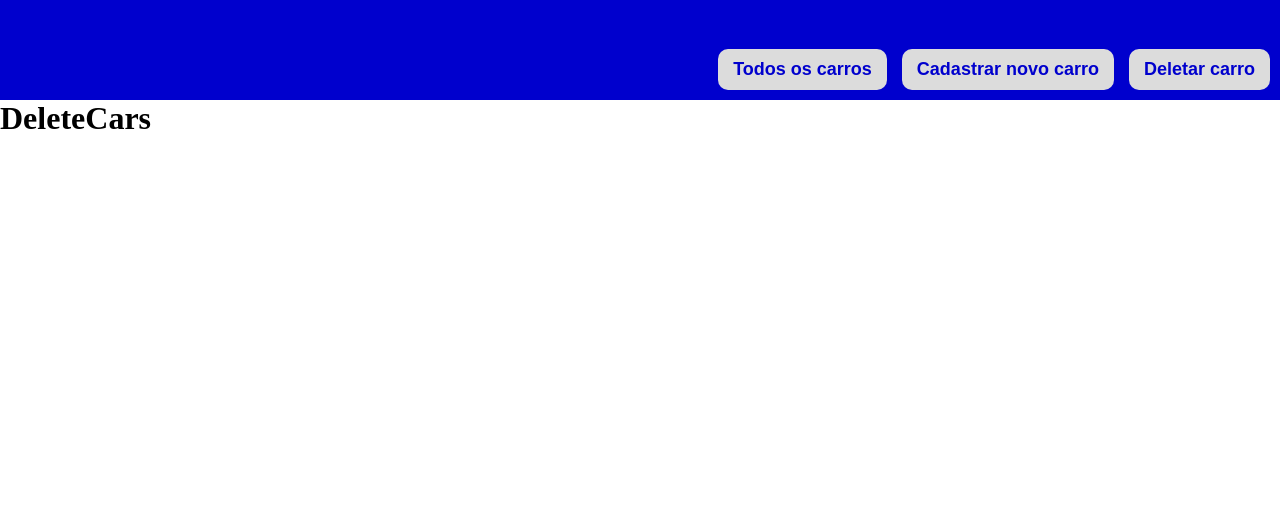
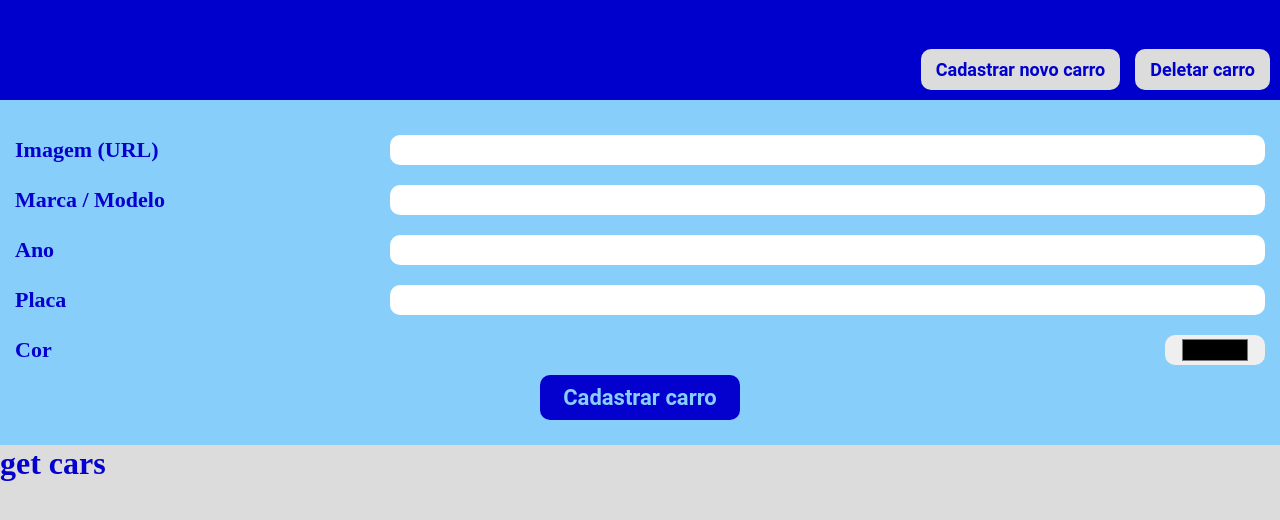
Before and after one commit to FilipeNatividade/desafios_brainn, a React (Create React App) app in the folder desafio_3/: page /register in a window 1280 px wide. Shown: the top 520 px of the page. Built offline with nearby package versions, Linux system fonts and the light colour scheme; no server answers.

Commit message:
getCars/in progress

```diff
--- a/desafio_3/src/App.js
+++ b/desafio_3/src/App.js
@@ -1,11 +1,16 @@
+import GlobalStyle from "./GlobalStyle/style";
 import Menu from "./Components/Menu";
 import Routes from "./Routes";
+import GetCars from "./Components/GetCars";
 
 const App = () => {
+
   return (
-    <div>
+    <div >
+      <GlobalStyle/>
       <Menu />
       <Routes />
+      <GetCars/>
     </div>
   );
 };
--- a/desafio_3/src/Components/GetCars/index.js
+++ b/desafio_3/src/Components/GetCars/index.js
@@ -1,9 +1,18 @@
+import { useEffect } from "react";
+import { useStateApp } from "../../Providers/StatesApp";
 const GetCars = () => {
-    return (
-      <div>
-      <h1>gat cars</h1>
-      </div>
-    );
-  }
+  const { url } = useStateApp();
 
-  export default GetCars;
+  useEffect(() => {
+    fetch(url)
+      .then((response) => response.json())
+      .then((response) => console.log(response));
+  }, [url]);
+  return (
+    <div>
+      <h1>get cars</h1>
+    </div>
+  );
+};
+
+export default GetCars;
--- a/desafio_3/src/Components/Menu/index.js
+++ b/desafio_3/src/Components/Menu/index.js
@@ -1,16 +1,18 @@
 import { useHistory } from "react-router-dom";
 import { Container } from "./style";
 
-function Menu() {
+const Menu = () => {
   const history = useHistory();
 
   return (
     <Container>
-      <button onClick={()=>history.push('/')}>Todos os carros</button>
-      <button onClick={()=>history.push('/register')}>Cadastrar novo carro</button>
-      <button onClick={()=>history.push('/delete')}>Deletar carro</button>
+      <button onClick={() => history.push("/register")}>
+        Cadastrar novo carro
+      </button>
+
+      <button onClick={() => history.push("/delete")}>Deletar carro</button>
     </Container>
   );
-}
+};
 
 export default Menu;
--- a/desafio_3/src/Components/Menu/style.js
+++ b/desafio_3/src/Components/Menu/style.js
@@ -1,22 +1,19 @@
 import styled from "styled-components";
 
 export const Container = styled.header`
-align-items: flex-end;
+    align-items: flex-end;
     background-color: #0000CD;
     display: flex;
+    height: 100px;
     justify-content: flex-end;
-    height: 100px;
     padding: 10px;
     button{
-        border: none;
-        background-color:#DCDCDC;
         border-radius: 10px;
-        cursor: pointer;
+        background-color: #DCDCDC;
         color: #0000CD;
+        font-size: 18px;
         font-weight: bolder;
-        font-size: 18px;
         margin-left: 15px;
-        outline: none;
         padding: 10px 15px;
     }
 `
--- a/desafio_3/src/Components/RegisterCars/index.js
+++ b/desafio_3/src/Components/RegisterCars/index.js
@@ -1,9 +1,45 @@
+import { useStateApp } from "../../Providers/StatesApp";
+import { Container,InputLabel } from "./style";
+
 const RegisterCars = () => {
-    return (
-      <div>
-      <h1>Register Cars</h1>
-      </div>
-    );
+  const { url } = useStateApp();
+
+  const handleSubmit = ( ) => {
+    fetch(url, 'POST')
+      .then((response) => response.json())
+      .then((response) => console.log(response));
   }
 
-  export default RegisterCars;
+  return (
+    <Container>
+        <InputLabel>
+          <label for="image">Imagem (URL)</label>
+          <input type="text" id="image" name="image" />
+        </InputLabel>
+
+        <InputLabel>
+          <label for="brand-model">Marca / Modelo</label>
+          <input type="text" id="brand-model" name="brand-model" />
+        </InputLabel>
+
+        <InputLabel>
+          <label for="year">Ano</label>
+          <input type="number" id="year" name="year" />
+        </InputLabel>
+
+        <InputLabel>
+          <label for="plate">Placa</label>
+          <input type="text" id="plate" name="plate" />
+        </InputLabel>
+
+        <InputLabel className='colorContainer'>
+          <label for="color">Cor</label>
+          <input type="color" id="color" name="color" />
+        </InputLabel>
+
+        <button type="submit">Cadastrar carro</button>
+    </Container>
+  );
+};
+
+export default RegisterCars;
--- a/desafio_3/src/Components/RegisterCars/style.js
+++ b/desafio_3/src/Components/RegisterCars/style.js
@@ -1 +1,40 @@
-import styled  from "styled-components";
+import styled from "styled-components";
+
+export const Container = styled.form`
+align-items: center;
+  background-color: #87cefa;
+  display: flex;
+  flex-direction: column;
+  padding: 25px 15px;
+  .colorContainer {
+    input {
+      width: 100px;
+    }
+  }
+  button {
+    background-color: #0400cd;
+    border-radius: 10px;
+    color: #87cefa;
+    font-weight: bolder;
+    font-size: 22px;
+    padding: 10px 15px;
+    width: 200px;
+  }
+`;
+
+export const InputLabel = styled.div`
+  align-items: center;
+  display: flex;
+  flex-wrap: wrap;
+  font-size: 22px;
+  font-weight: bolder;
+  justify-content: space-between;
+  margin: 10px;
+  width: 100%;
+  input {
+    border-radius: 10px;
+    height: 30px;
+    padding: 0 15px;
+    width: 70%;
+  }
+`;
--- /dev/null
+++ b/desafio_3/src/GlobalStyle/style.js
@@ -0,0 +1,26 @@
+import { createGlobalStyle } from "styled-components";
+
+export default createGlobalStyle`
+*{
+    box-sizing:border-box;
+    margin: 0;
+    padding:0;
+}
+
+body{
+    background-color: #DCDCDC;
+}
+
+html, body, #root{
+    height:100% auto;
+    color: #0400cd;
+}
+ button, input {
+    border:0;
+    font-family: 'Roboto', sans-serif ;
+    outline:none;
+}
+button{
+    cursor: pointer;
+}
+`;
--- /dev/null
+++ b/desafio_3/src/Providers/StatesApp/index.js
@@ -0,0 +1,17 @@
+import { createContext, useContext, useState } from "react";
+
+const StatesAppContext = createContext();
+
+export const StatesAppProvider = ({ children }) => {
+  const url = "http://localhost:3333/cars";
+  return(
+    <StatesAppContext.Provider
+    value={{
+        url
+    }}
+    >
+        {children}
+    </StatesAppContext.Provider>
+  )
+};
+export const useStateApp = () => useContext(StatesAppContext);
--- /dev/null
+++ b/desafio_3/src/Providers/index.js
@@ -0,0 +1,8 @@
+import {StatesAppProvider} from './StatesApp'
+
+const Providers = ({children}) => {
+return (
+    <StatesAppProvider>{children}</StatesAppProvider>
+)
+}
+export default Providers
--- a/desafio_3/src/Routes.js
+++ b/desafio_3/src/Routes.js
@@ -1,20 +1,15 @@
 import { Route, Switch } from "react-router";
 import DeleteCars from "./Components/DeleteCars";
-import RegisterCars from "./Components/DeleteCars";
-import GetCars from "./Components/GetCars";
+import RegisterCars from "./Components/RegisterCars";
 
 const Routes = () => {
   return (
     <Switch>
-      <Route exact path="/">
-        <GetCars />
-      </Route>
-
-      <Route path="/register">
+      <Route exact path="/register">
         <RegisterCars />
       </Route>
 
-      <Route path="/delete">
+      <Route exact path="/delete">
         <DeleteCars />
       </Route>
     </Switch>
--- a/desafio_3/src/index.js
+++ b/desafio_3/src/index.js
@@ -3,12 +3,15 @@ import ReactDOM from "react-dom";
 import App from "./App";
 import reportWebVitals from "./reportWebVitals";
 import { BrowserRouter } from "react-router-dom";
+import Providers from "./Providers";
 
 ReactDOM.render(
   <React.StrictMode>
-    <BrowserRouter>
-      <App />
-    </BrowserRouter>
+    <Providers>
+      <BrowserRouter>
+        <App />
+      </BrowserRouter>
+    </Providers>
   </React.StrictMode>,
   document.getElementById("root")
 );
```
